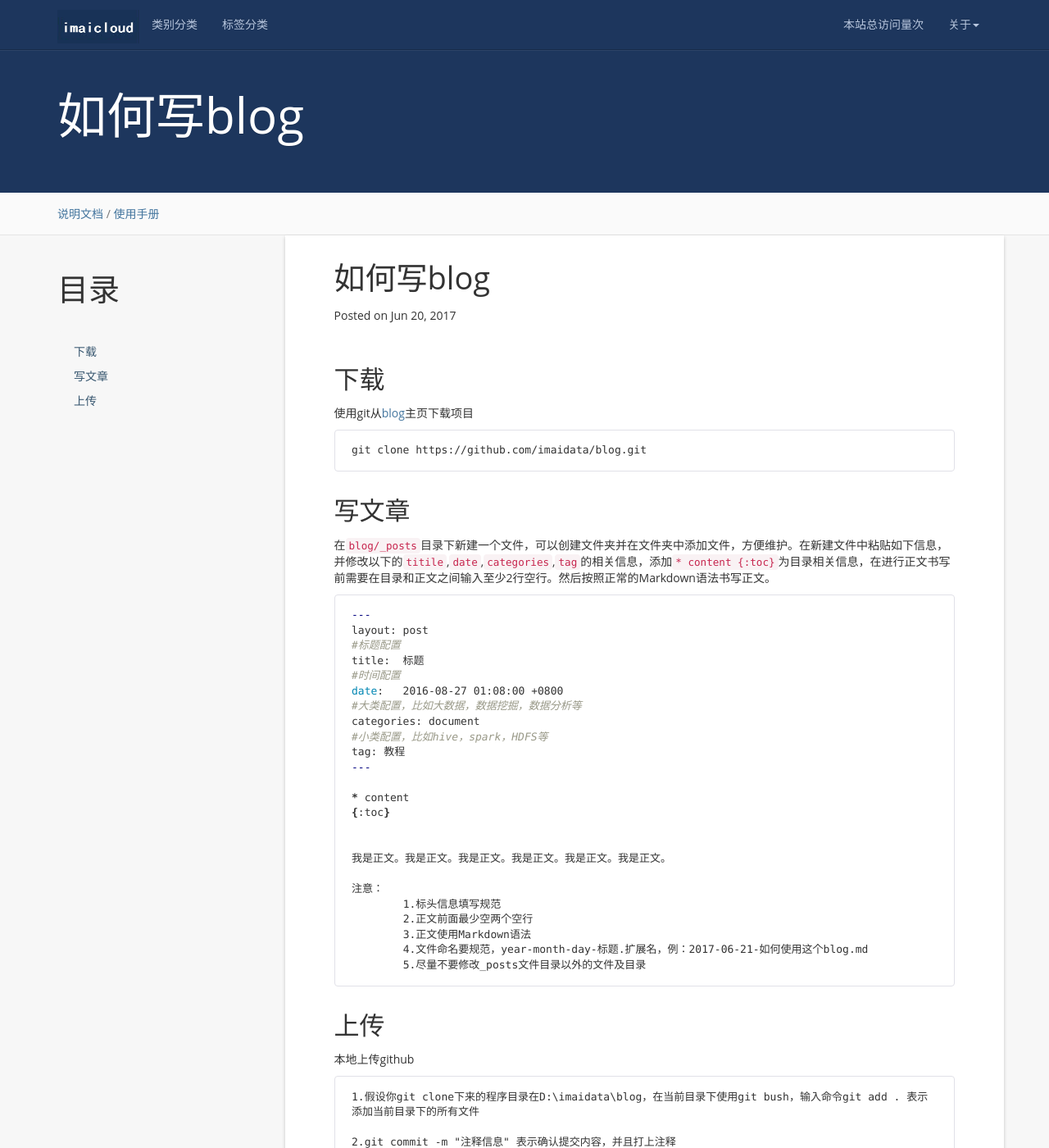
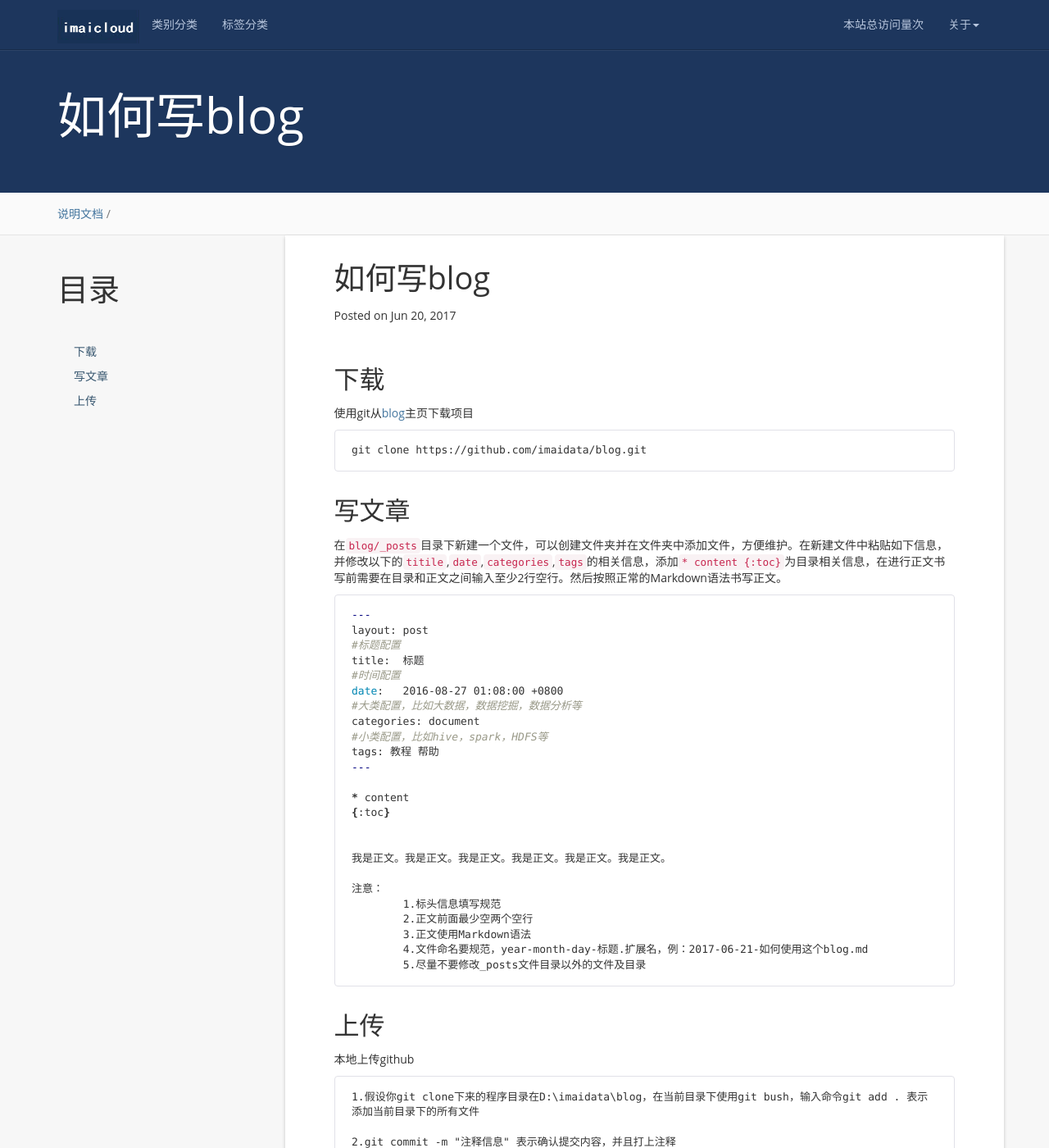
Before and after one commit to zhanglan/blog-1, a Jekyll site: the page built from _posts/2017-06-21-如何使用这个blog.md, in a window 1280 px wide and 1400 px high. Shown: the whole window at 82% size. Built offline with Jekyll 4.4.1, drawn with Linux system fonts in a browser that asks for light colours; nearby versions of some CDN libraries; comment, search, counter and statistics services are not loaded.

Commit message:
Update 2017-06-21-如何使用这个blog.md

```diff
--- a/_posts/2017-06-21-如何使用这个blog.md
+++ b/_posts/2017-06-21-如何使用这个blog.md
@@ -3,7 +3,7 @@
 title:  如何写blog
 date:   2017-06-21 01:08:00 +0800
 categories: 说明文档
-tag: 使用手册
+tags: 使用手册 帮助
 ---
 
 
@@ -22,7 +22,7 @@
 写文章
 ------------------------------------
 
-在`blog/_posts`目录下新建一个文件，可以创建文件夹并在文件夹中添加文件，方便维护。在新建文件中粘贴如下信息，并修改以下的`titile`,`date`,`categories`,`tag`的相关信息，添加`* content {:toc}`为目录相关信息，在进行正文书写前需要在目录和正文之间输入至少2行空行。然后按照正常的Markdown语法书写正文。
+在`blog/_posts`目录下新建一个文件，可以创建文件夹并在文件夹中添加文件，方便维护。在新建文件中粘贴如下信息，并修改以下的`titile`,`date`,`categories`,`tags`的相关信息，添加`* content {:toc}`为目录相关信息，在进行正文书写前需要在目录和正文之间输入至少2行空行。然后按照正常的Markdown语法书写正文。
 
 {% highlight bash %}
 ---
@@ -34,7 +34,7 @@
 #大类配置，比如大数据，数据挖掘，数据分析等
 categories: document
 #小类配置，比如hive，spark，HDFS等
-tag: 教程
+tags: 教程 帮助
 ---
 
 * content
```
